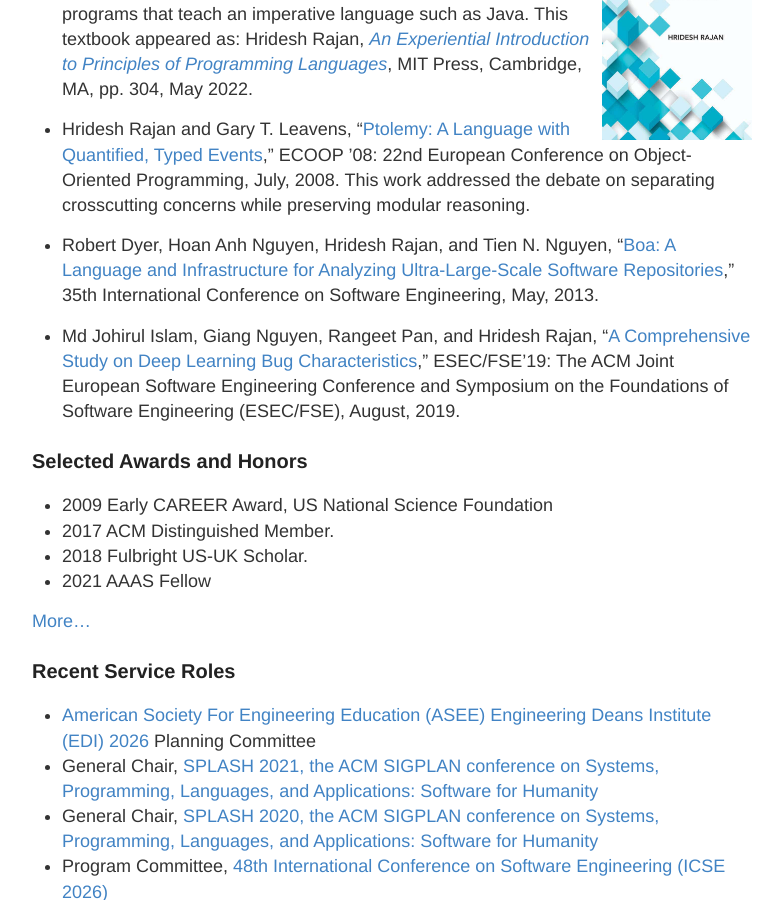
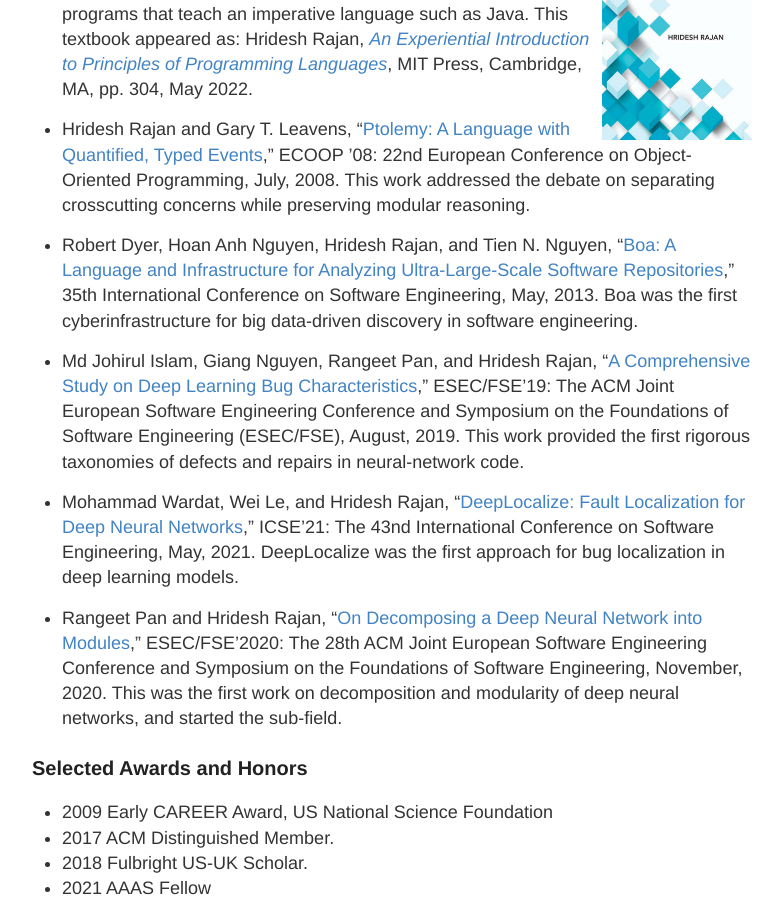
Before and after one commit to hridesh/hridesh.github.io, a Jekyll site: the page built from index.md, in a window 1280 px wide and 900 px high, scrolled down 1143 px. Shown: the whole window, without its empty margins (248-1031 px from the left). Built offline with Jekyll 4.4.1, drawn with Linux system fonts in a browser that asks for light colours.

Commit message:
misc changes

```diff
--- a/index.md
+++ b/index.md
@@ -28,9 +28,13 @@ Guided by a collaborative, outcomes-oriented leadership style, he focuses on bui
 
 - Hridesh Rajan and Gary T. Leavens, "[Ptolemy: A Language with Quantified, Typed Events](https://link.springer.com/chapter/10.1007/978-3-540-70592-5_8)," ECOOP ’08: 22nd European Conference on Object-Oriented Programming, July, 2008. This work addressed the debate on separating crosscutting concerns while preserving modular reasoning.
 
-- Robert Dyer, Hoan Anh Nguyen, Hridesh Rajan, and Tien N. Nguyen, "[Boa: A Language and Infrastructure for Analyzing Ultra-Large-Scale Software Repositories](https://ieeexplore.ieee.org/document/6606588)," 35th International Conference on Software Engineering, May, 2013.
+- Robert Dyer, Hoan Anh Nguyen, Hridesh Rajan, and Tien N. Nguyen, "[Boa: A Language and Infrastructure for Analyzing Ultra-Large-Scale Software Repositories](https://ieeexplore.ieee.org/document/6606588)," 35th International Conference on Software Engineering, May, 2013. Boa was the first cyberinfrastructure for big data-driven discovery in software engineering.
 
-- Md Johirul Islam, Giang Nguyen, Rangeet Pan, and Hridesh Rajan, "[A Comprehensive Study on Deep Learning Bug Characteristics](https://dl.acm.org/doi/10.1145/3338906.3338955)," ESEC/FSE’19: The ACM Joint European Software Engineering Conference and Symposium on the Foundations of Software Engineering (ESEC/FSE), August, 2019.
+- Md Johirul Islam, Giang Nguyen, Rangeet Pan, and Hridesh Rajan, "[A Comprehensive Study on Deep Learning Bug Characteristics](https://dl.acm.org/doi/10.1145/3338906.3338955)," ESEC/FSE’19: The ACM Joint European Software Engineering Conference and Symposium on the Foundations of Software Engineering (ESEC/FSE), August, 2019. This work provided the first rigorous taxonomies of defects and repairs in neural-network code.
+
+- Mohammad Wardat, Wei Le, and Hridesh Rajan, "[DeepLocalize: Fault Localization for Deep Neural Networks](https://dl.acm.org/doi/10.1109/ICSE43902.2021.00034)," ICSE’21: The 43nd International Conference on Software Engineering, May, 2021. DeepLocalize was the first approach for bug localization in deep learning models.
+
+- Rangeet Pan and Hridesh Rajan, "[On Decomposing a Deep Neural Network into Modules](https://dl.acm.org/doi/10.1145/3368089.3409668)," ESEC/FSE’2020: The 28th ACM Joint European Software Engineering Conference and Symposium on the Foundations of Software Engineering, November, 2020. This was the first work on decomposition and modularity of deep neural networks, and started the sub-field.
 
 
 ### Selected Awards and Honors
```
